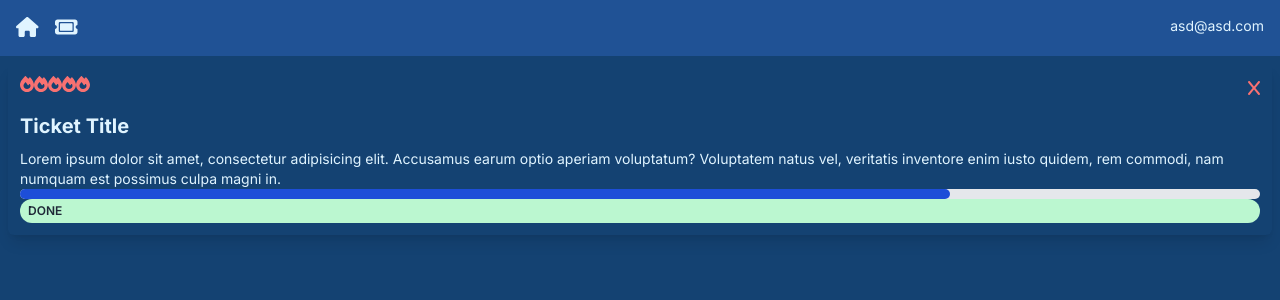
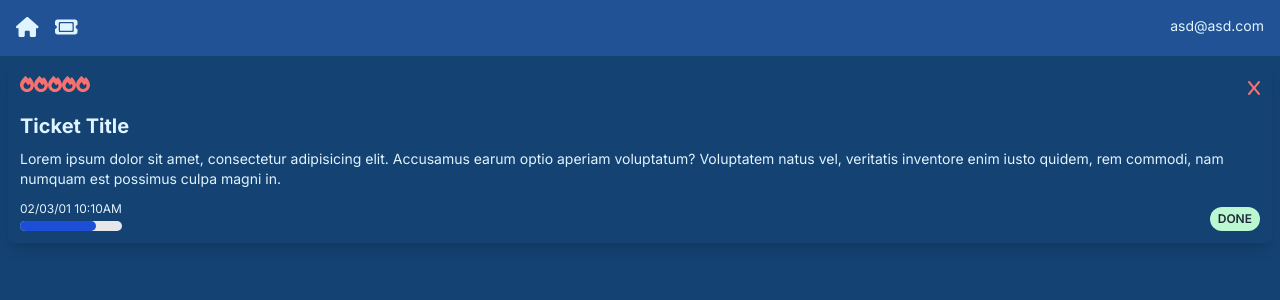
Before and after one commit to DonArthur/ticketing-app, a Next.js app: page / in a window 1280 px wide. Shown: the top 300 px of the page. Built offline with nearby package versions, Linux system fonts and the light colour scheme.

Commit message:
update: card styling

```diff
--- a/app/(components)/TicketCard.tsx
+++ b/app/(components)/TicketCard.tsx
@@ -17,8 +17,16 @@ const TicketCard = (props: Props) => {
             <h4>Ticket Title</h4>
             <hr className="h-px border-0 bg-page mb-2" />
             <p className="whitespace-pre-wrap">Lorem ipsum dolor sit amet, consectetur adipisicing elit. Accusamus earum optio aperiam voluptatum? Voluptatem natus vel, veritatis inventore enim iusto quidem, rem commodi, nam numquam est possimus culpa magni in.</p>
-            <ProgressDisplay />
-            <StatusDisplay />
+            <div className="flex-grow"></div>
+            <div className="flex mt-2">
+                <div className="flex flex-col">
+                    <p className="text-xs my-1">02/03/01 10:10AM</p>
+                    <ProgressDisplay />
+                </div>
+                <div className="ml-auto flex items-end">
+                    <StatusDisplay />
+                </div>
+            </div>
         </div>
     )
 }
```
